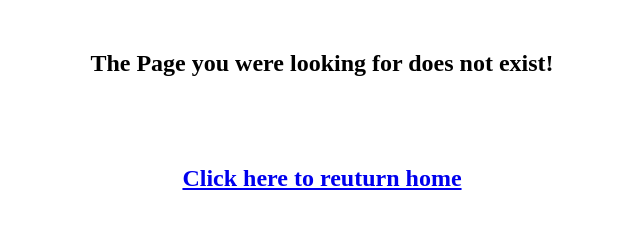
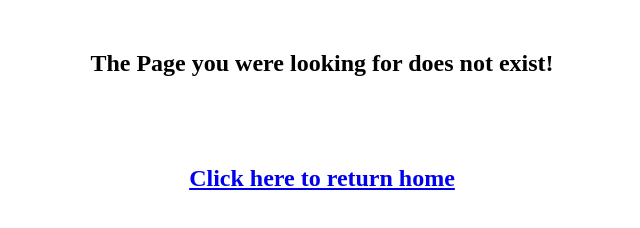
Before and after one commit to michaelwu21/popularquotes, a plain HTML site: page 404.html in a window 1280 px wide. Shown: the whole page, without its empty margins (318-958 px from the left). Drawn offline with Linux system fonts and the light colour scheme.

Commit message:
Update 404.html

```diff
--- a/404.html
+++ b/404.html
@@ -16,6 +16,6 @@
 </head>
 <body>
 	<h2>The Page you were looking for does not exist!</h2><br>
-	<h2 id="returnhome"><a href="www.popularquotes.us">Click here to reuturn home</a></h2>
+	<h2 id="returnhome"><a href="www.popularquotes.us">Click here to return home</a></h2>
 </body>
 </html>
```
